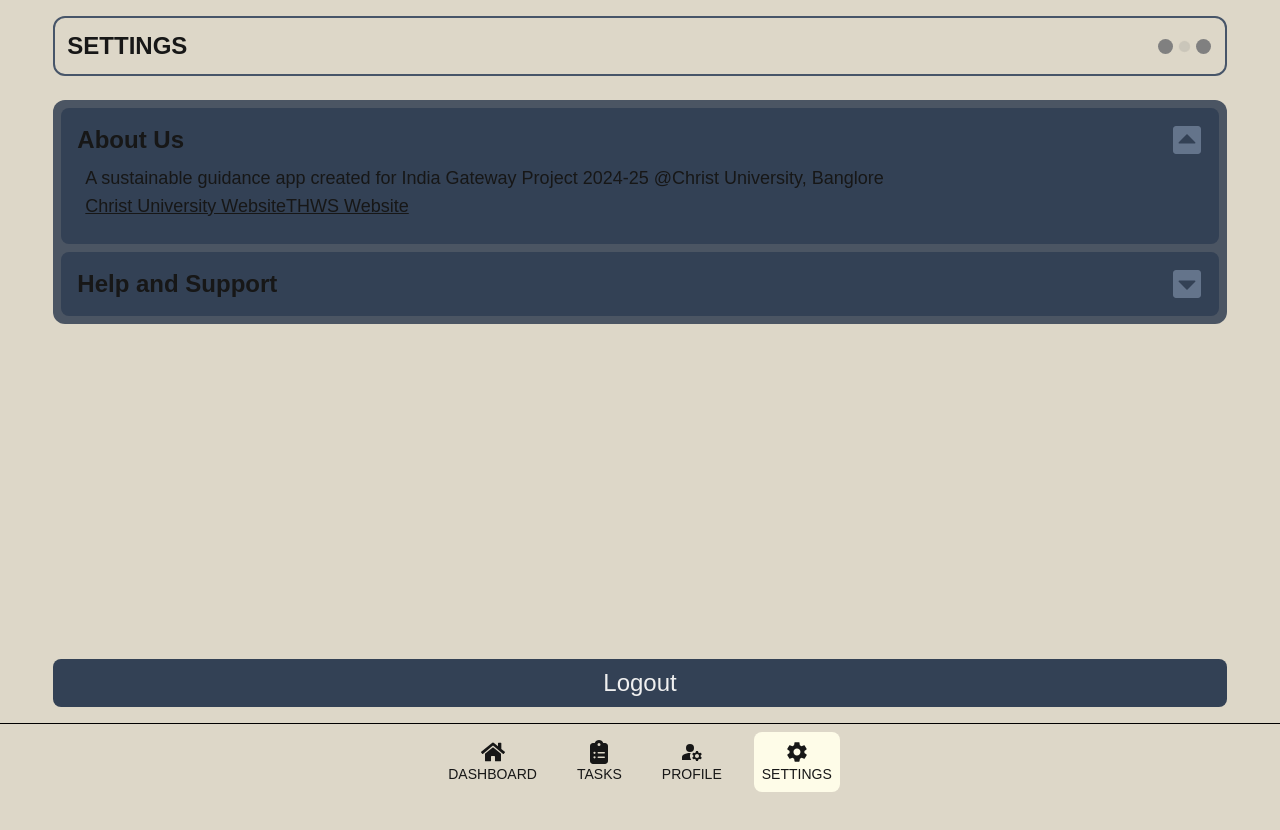
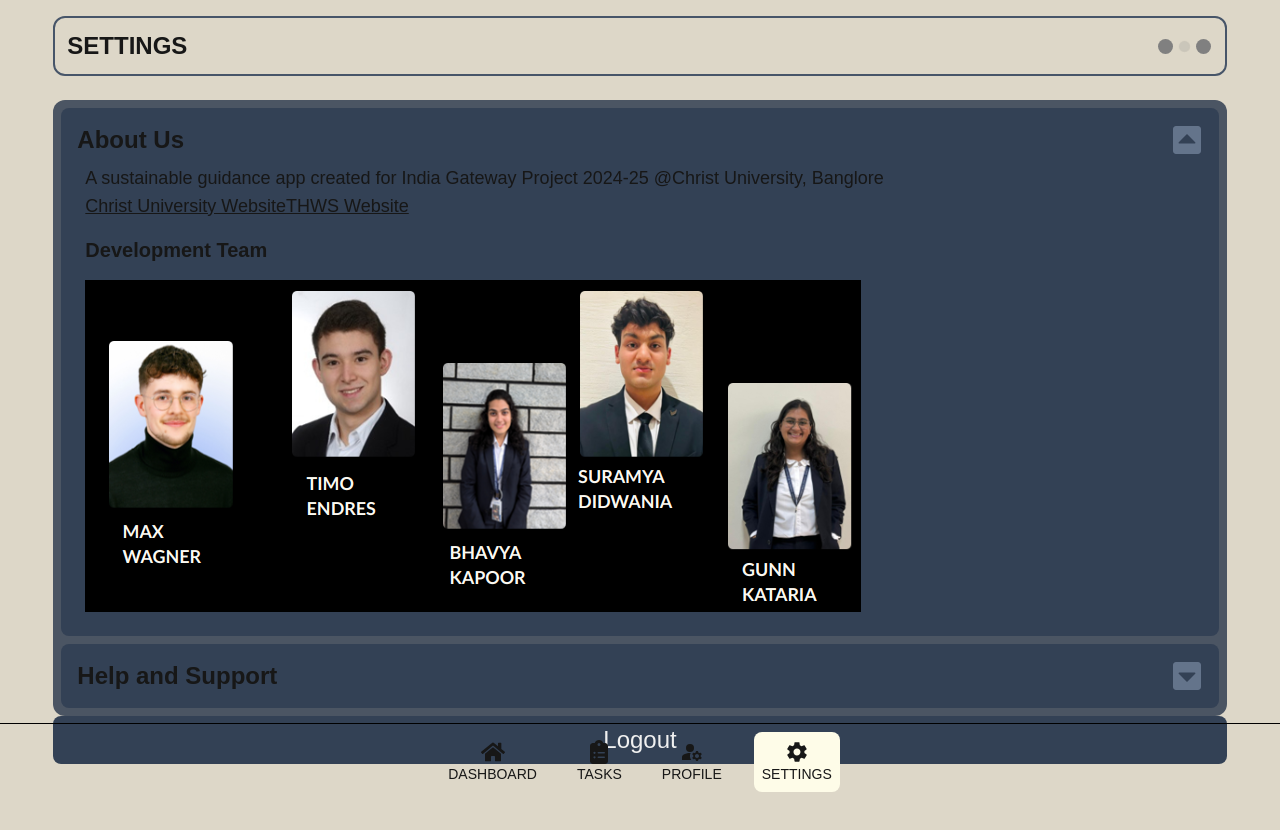
Before and after one commit to Suramyavns/regenix_frontend, a Next.js app: page /home/settings in a window 1280 px wide. Both pictures are taken after a click on the button 1186 px from the left and 140 px from the top of the page. Shown: the top 830 px of the page. Before the commit the page ends 800 px from the top, so only its background shows below. Built offline with nearby package versions, Linux system fonts and the light colour scheme; no server answers.

Commit message:
about team

```diff
--- a/src/app/_utils/weather.js
+++ b/src/app/_utils/weather.js
@@ -29,10 +29,10 @@ export const getAQIColor = (aqi) => {
     else if(aqi<100){
         return 'orange'
     }
-    else if(aqi<180){
+    else if(aqi<200){
         return 'red'
     }
     else{
-        return 'redviolet'
+        return 'darkred'
     }
 }
--- a/src/app/home/settings/page.js
+++ b/src/app/home/settings/page.js
@@ -43,6 +43,8 @@ export default function Page() {
                             <p className="text-lg">A sustainable guidance app created for India Gateway Project 2024-25 @Christ University, Banglore</p>
                             <a className="text-lg underline" href="https://www.christuniversity.in">Christ University Website</a>
                             <a className="text-lg underline" href="https://www.thws.de">THWS Website</a>
+                            <p className="text-xl font-bold py-4">Development Team</p>
+                            <img src="/images/team.png" />
                         </div>
                     }
                 </div>
```
Also changed, not shown: public/images/team.png (added).
